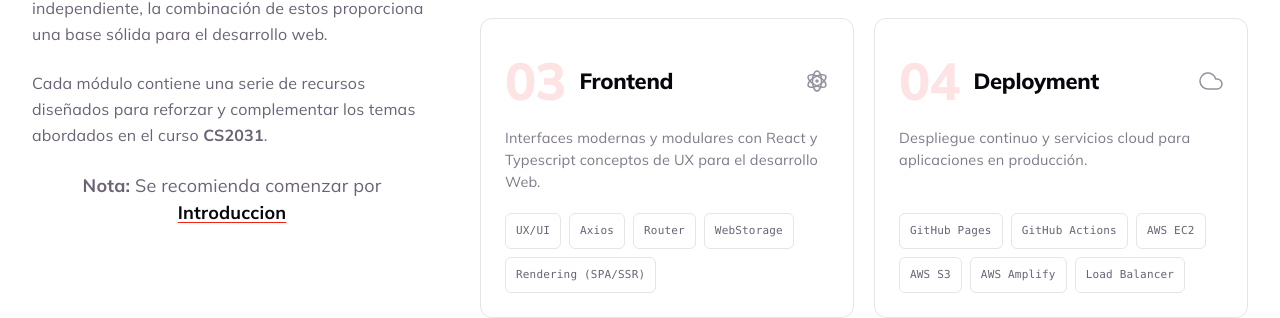
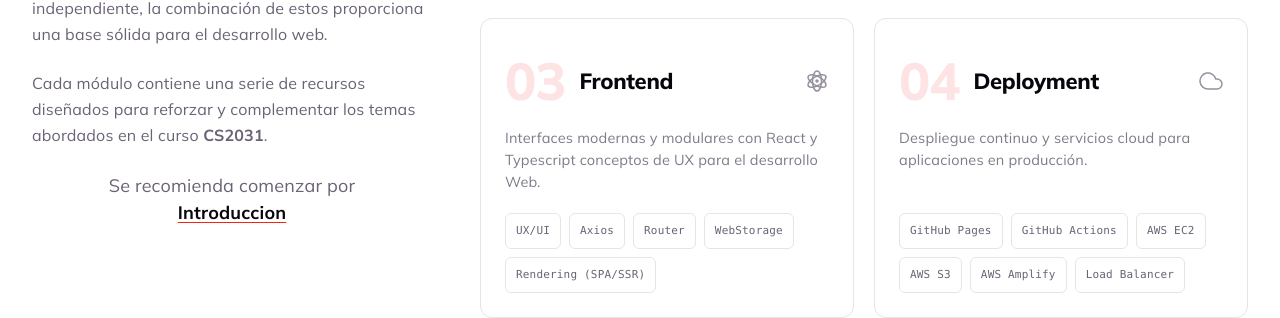
Before and after one commit to Lazheart/DBP-CS2031, a React (Vite) app: page /DBP-CS2031/homepage in a window 1280 px wide. Shown: the part 1774-2092 px from the top of the page. Built offline with nearby package versions, Linux system fonts and the light colour scheme; a web font is replaced by a local one.

Commit message:
style: add line break before introduction link in HomePage component

```diff
--- a/src/pages/HomePage.tsx
+++ b/src/pages/HomePage.tsx
@@ -120,7 +120,7 @@ const HomePage = () => {
                         </p>
 
                         <p className="modules-note">
-                            <strong>Nota:</strong> Se recomienda comenzar por <Link  className="modules-link" to="/introduction" id="intro-link">Introduccion</Link>
+                            Se recomienda comenzar  por <br /> <Link  className="modules-link" to="/introduction" id="intro-link">Introduccion</Link>
                         </p>
                         </div>
 
```
